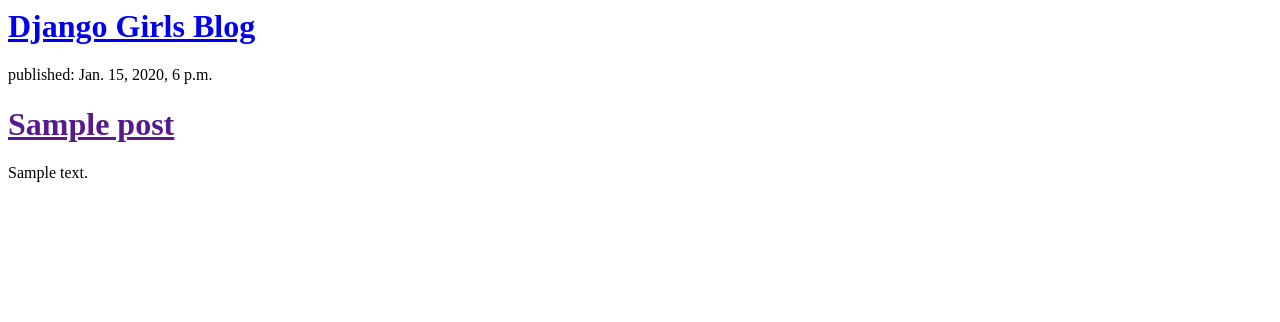
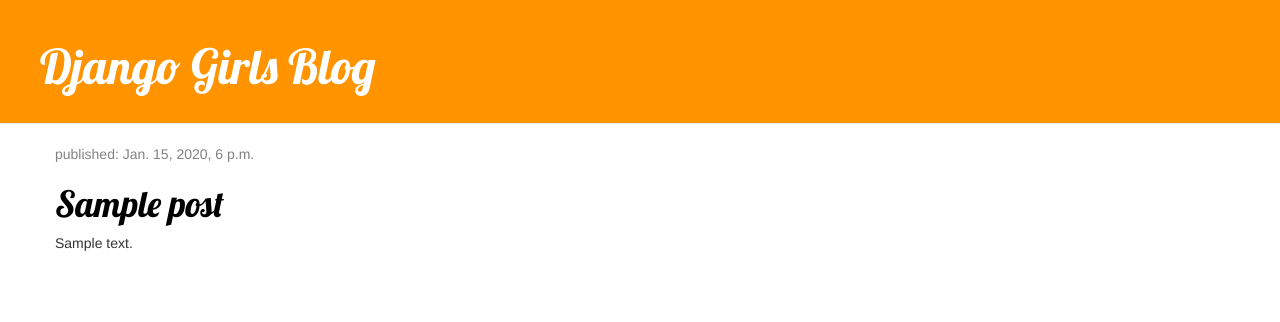
Before and after one commit to kensixx/my-first-blog, a Django app: template blog/templates/blog/post_list.html in a window 1280 px wide. Shown: the top 322 px of the page. Run offline with Django 3.2, Linux system fonts and the light colour scheme; the template is opened without the code that fills it: values that come from a table or form of the project are taken from there, others are empty; tables that the repository leaves empty hold one stand-in row (values such as "Sample post"); some libraries are stand-ins or nearby versions.

Commit message:
Added view and template for detailed blog post as well as CSS for the site

```diff
--- a/blog/models.py
+++ b/blog/models.py
@@ -5,7 +5,7 @@
 
 class Post(models.Model):
 
-	author = models.ForeignKey('auth.User')
+	author = models.ForeignKey('auth.User', on_delete=models.CASCADE,)
 	title = models.CharField(max_length=200)
 	text = models.TextField()
 	created_date = models.DateTimeField(default=timezone.now)
--- /dev/null
+++ b/blog/static/css/blog.css
@@ -0,0 +1,51 @@
+h1 a {
+	color: #FCA205;
+	font-family: 'Lobster';
+}
+
+.page-header {
+    background-color: #ff9400;
+    margin-top: 0;
+    padding: 20px 20px 20px 40px;
+}
+
+.page-header h1, .page-header h1 a, .page-header h1 a:visited, .page-header h1 a:active {
+    color: #ffffff;
+    font-size: 36pt;
+    text-decoration: none;
+}
+
+.content {
+    margin-left: 40px;
+}
+
+h1, h2, h3, h4 {
+    font-family: 'Lobster', cursive;
+}
+
+.date {
+    color: #828282;
+}
+
+.save {
+    float: right;
+}
+
+.post-form textarea, .post-form input {
+    width: 100%;
+}
+
+.top-menu, .top-menu:hover, .top-menu:visited {
+    color: #ffffff;
+    float: right;
+    font-size: 26pt;
+    margin-right: 20px;
+}
+
+.post {
+    margin-bottom: 70px;
+}
+
+.post h1 a, .post h1 a:visited {
+    color: #000000;
+}
--- /dev/null
+++ b/blog/templates/blog/base.html
@@ -0,0 +1,24 @@
+{% load staticfiles %}
+
+<html>
+    <head>
+        <title>Django Girls blog</title>
+        <link rel="stylesheet" href="//maxcdn.bootstrapcdn.com/bootstrap/3.2.0/css/bootstrap.min.css">
+        <link rel="stylesheet" href="//maxcdn.bootstrapcdn.com/bootstrap/3.2.0/css/bootstrap-theme.min.css">
+        <link href="//fonts.googleapis.com/css?family=Lobster&subset=latin,latin-ext" rel="stylesheet" type="text/css">
+        <link rel="stylesheet" type="text/css" href="{% static "css/blog.css" %}">
+    </head>
+    <body>
+        <div class="page-header">
+            <h1><a href="/">Django Girls Blog</a></h1>
+        </div>
+        <div class="content container">
+            <div class="row">
+                <div class="col-md-8">
+                {% block content %}
+                {% endblock %}
+                </div>
+            </div>
+        </div>
+    </body>
+</html>
--- a/blog/templates/blog/post_list.html
+++ b/blog/templates/blog/post_list.html
@@ -1,19 +1,13 @@
-<html>
-    <head>
-        <title>Django Girls blog</title>
-    </head>
-    <body>
-        <div>
-            <h1><a href="/">Django Girls Blog</a></h1>
+{% extends "blog/base.html" %}
+
+{% block content %}
+    {% for post in posts %}
+        <div class="post">
+            <div class="date">
+                <p>published: {{ post.published_date }}</p>
+            </div>
+            <h1><a href="{% url 'post_detail' pk=post.pk %}">{{ post.title }}</a></h1>
+            <p>{{ post.text|linebreaksbr }}</p>
         </div>
-
-
-        {% for post in posts %}
-        	<div>
-        		<p>published: {{ post.published_date }}</p>
-        		<h1><a href="">{{ post.title }}</a></h1>
-        		<p>{{ post.text|linebreaksbr }}</p>
-        	</div>
-        {% endfor %}
-    </body>
-</html>
+    {% endfor %}
+{% endblock content %}
--- a/blog/urls.py
+++ b/blog/urls.py
@@ -3,4 +3,6 @@
 
 urlpatterns = [
 	url(r'^$', views.post_list, name='post_list'),
+	url(r'^post/(?P<pk>\d+)/$', views.post_detail, name='post_detail'),
+
 ]
--- a/blog/views.py
+++ b/blog/views.py
@@ -1,4 +1,4 @@
-from django.shortcuts import render
+from django.shortcuts import render, get_object_or_404
 from django.utils import timezone
 from .models import Post
 
@@ -6,3 +6,7 @@
 def post_list(request):
 	posts = Post.objects.filter(published_date__lte=timezone.now()).order_by('published_date')
 	return render(request, 'blog/post_list.html', {'posts': posts})
+
+def post_detail(request, pk):
+	post = get_object_or_404(Post, pk=pk)
+	return render(request, 'blog/post_detail.html', {'post': post})
```
Also changed, not shown: blog/templates/blog/post_detail.html (added, +13 -0 lines).
